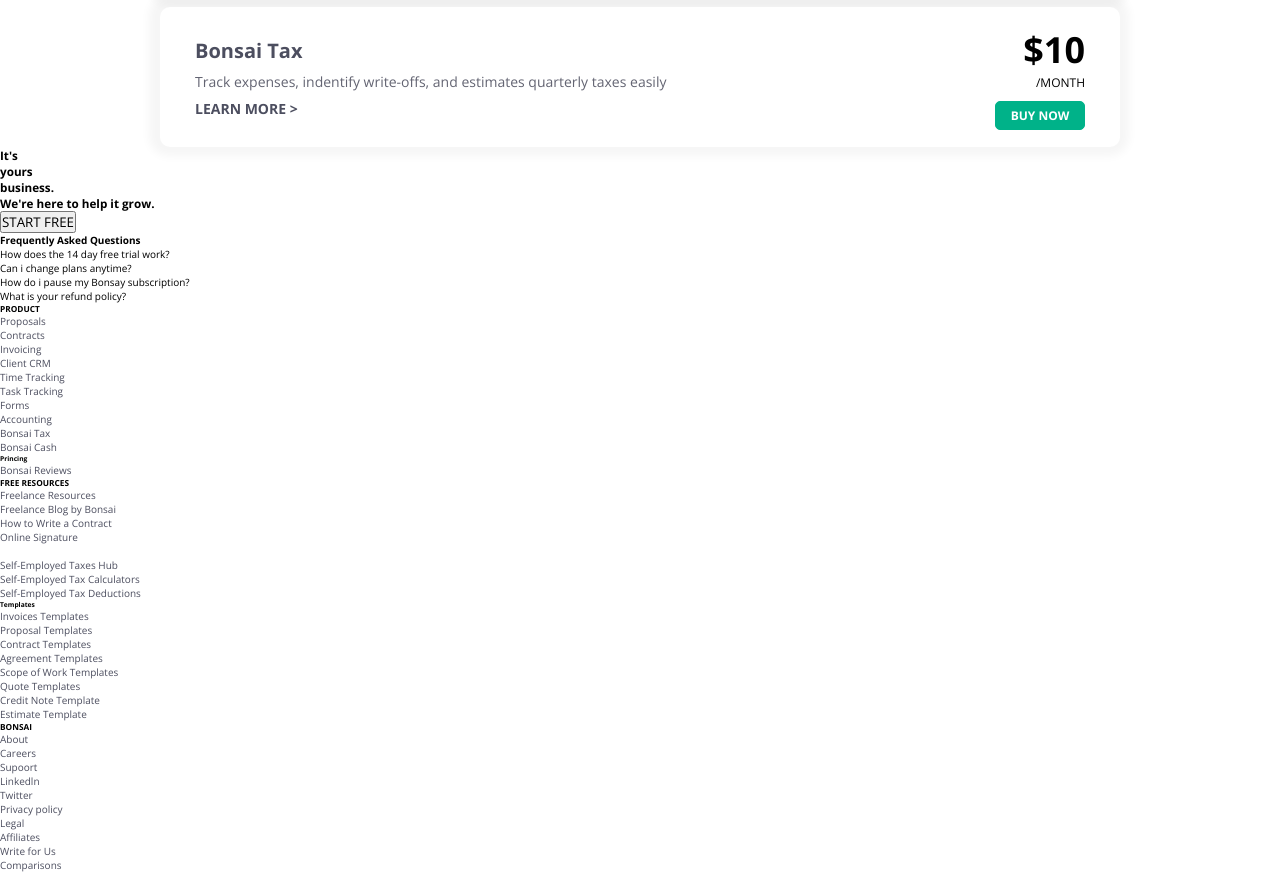
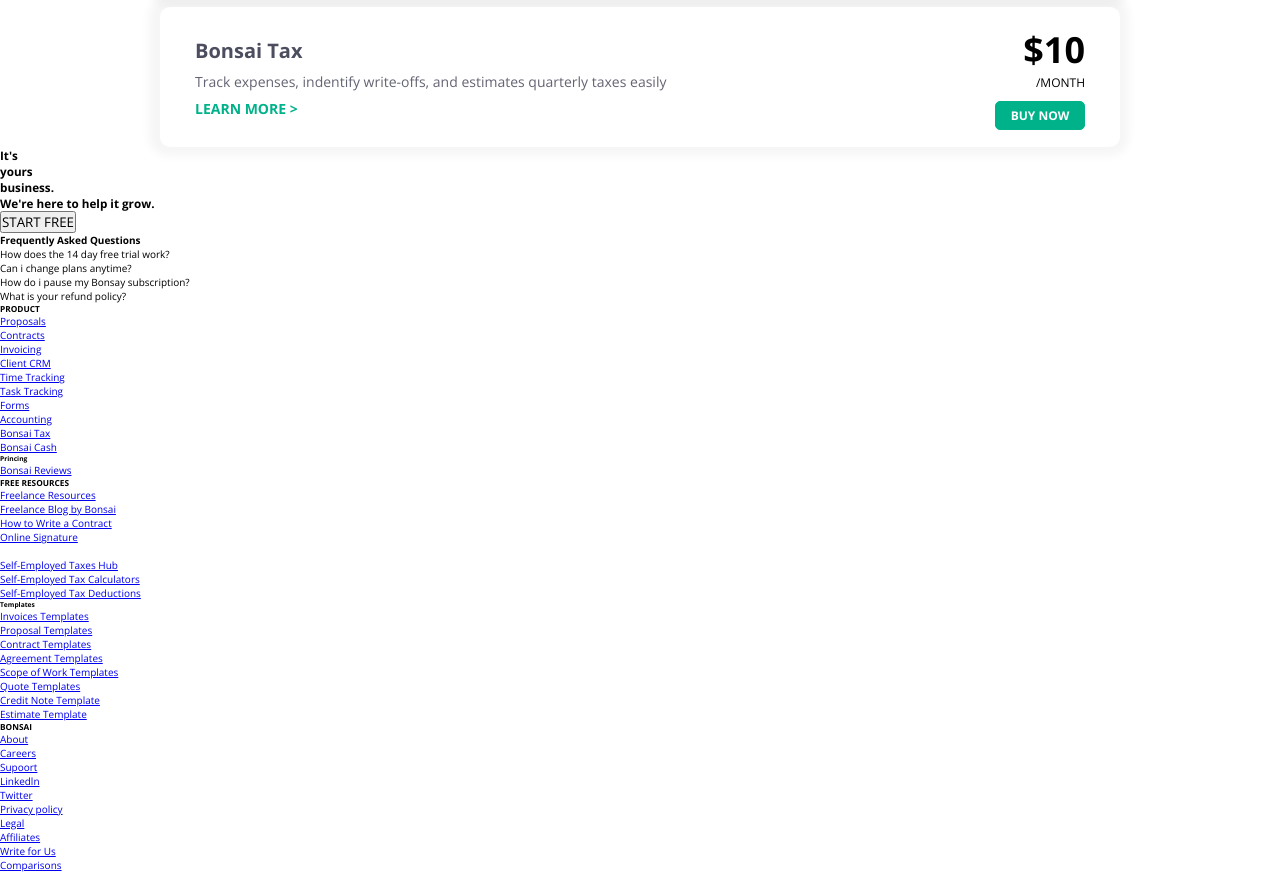
Before and after one commit to kmo73/practicaBonsaiCTD, a website: page index.html in a window 1280 px wide. Shown: the part 1210-2082 px from the top of the page. Drawn offline with nearby package versions, Linux system fonts and the light colour scheme.

Commit message:
se arregla l&f link en addon

```diff
--- a/assets/css/style.css
+++ b/assets/css/style.css
@@ -82,8 +82,8 @@
   cursor: pointer;
 }
 
-a:link,
-a:visited {
+.nav-list-item a:link,
+.nav-list-item a:visited {
   color: #4c4e5f;
   text-decoration: none;
 }
@@ -347,6 +347,7 @@
 .addon-link:visited {
   color: #00b289;
   font-weight: 600;
+  text-decoration: none;
 }
 
 .addon-link:hover {
```
